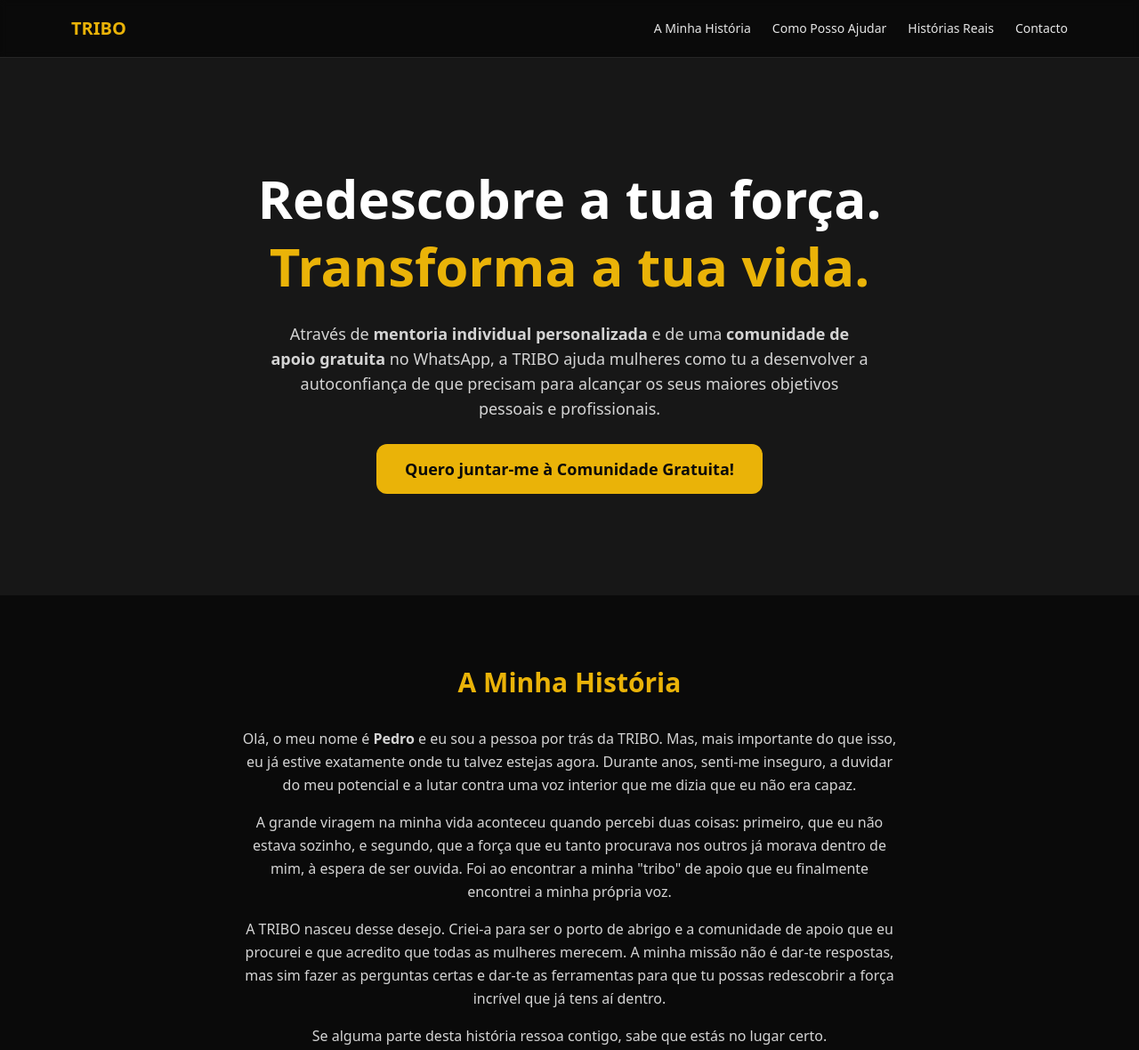
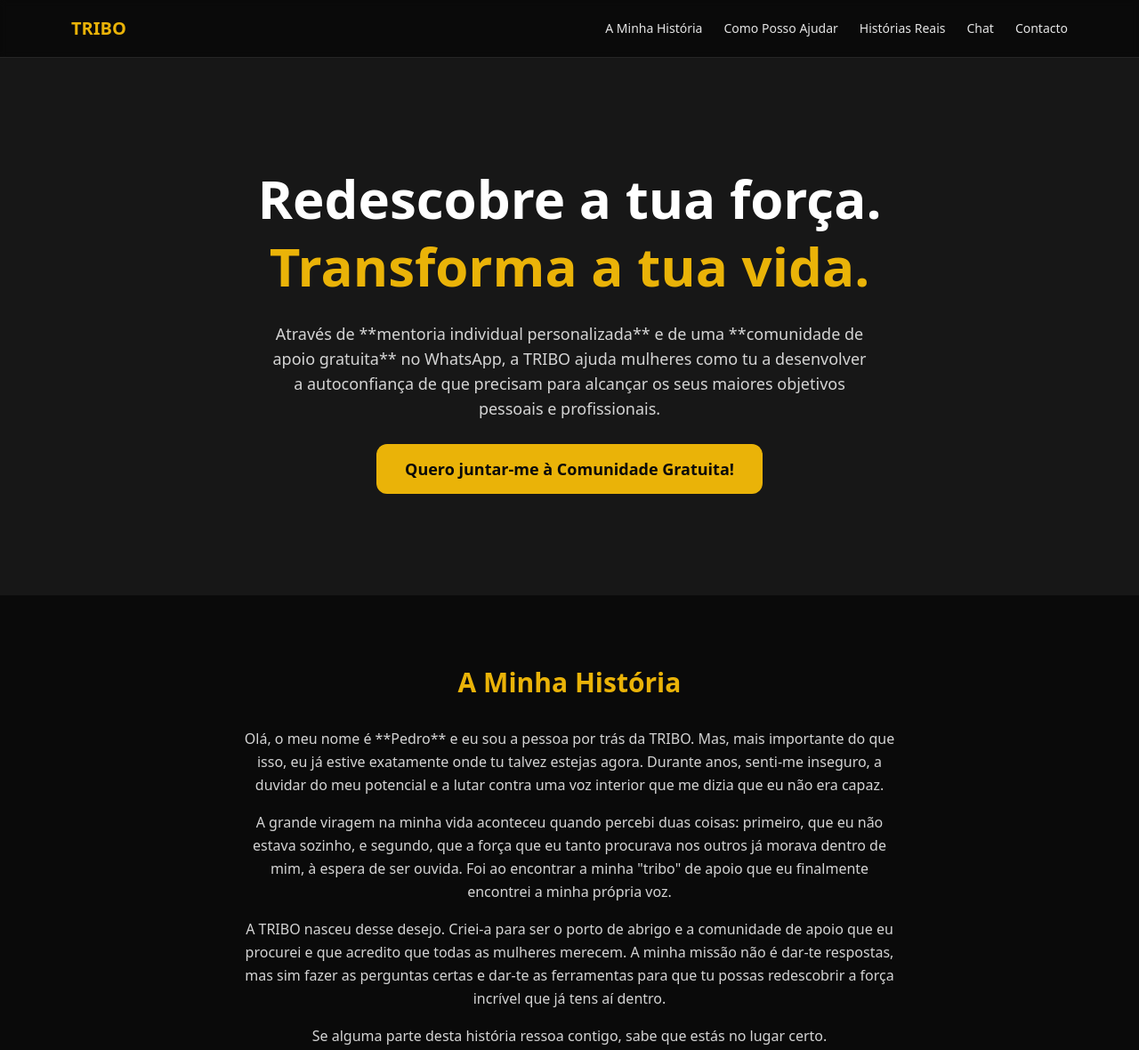
Before and after one commit to vennunta-coder/pedrotribo.github.io, a plain HTML site: page index.html in a window 1280 px wide. Shown: the top 1180 px of the page at 89% size. Drawn offline with nearby package versions, Linux system fonts and the light colour scheme.

Commit message:
Update index.html

```diff
--- a/index.html
+++ b/index.html
@@ -22,6 +22,7 @@
         <a href="#sobre" class="hover:text-yellow-400 transition">A Minha História</a>
         <a href="#servicos" class="hover:text-yellow-400 transition">Como Posso Ajudar</a>
         <a href="#testemunhos" class="hover:text-yellow-400 transition">Histórias Reais</a>
+        <a href="#chat" class="hover:text-yellow-400 transition">Chat</a>
         <a href="#contacto" class="hover:text-yellow-400 transition">Contacto</a>
       </div>
     </div>
@@ -33,7 +34,7 @@
     <h1 class="text-4xl md:text-6xl font-bold text-white mb-4">Redescobre a tua força.</h1>
     <h2 class="text-4xl md:text-6xl font-bold text-yellow-500 mb-8">Transforma a tua vida.</h2>
     <p class="text-lg text-neutral-300 max-w-2xl mx-auto mb-10">
-      Através de <strong>mentoria individual personalizada</strong> e de uma <strong>comunidade de apoio gratuita</strong> no WhatsApp, a TRIBO ajuda mulheres como tu a desenvolver a autoconfiança de que precisam para alcançar os seus maiores objetivos pessoais e profissionais.
+      Através de **mentoria individual personalizada** e de uma **comunidade de apoio gratuita** no WhatsApp, a TRIBO ajuda mulheres como tu a desenvolver a autoconfiança de que precisam para alcançar os seus maiores objetivos pessoais e profissionais.
     </p>
     <a href="https://wa.me/351967111975?text=Olá%2C+Pedro!+Gostaria+de+entrar+na+comunidade+gratuita+da+TRIBO." target="_blank"
        class="px-8 py-4 rounded-xl bg-yellow-500 text-neutral-950 font-semibold hover:bg-yellow-400 transition text-lg">
@@ -49,7 +50,7 @@
       <h2 class="text-3xl font-bold text-yellow-500 mb-8">A Minha História</h2>
       <div class="text-neutral-300 leading-relaxed space-y-4">
         <p>
-          Olá, o meu nome é <strong>Pedro</strong> e eu sou a pessoa por trás da TRIBO. Mas, mais importante do que isso, eu já estive exatamente onde tu talvez estejas agora. Durante anos, senti-me inseguro, a duvidar do meu potencial e a lutar contra uma voz interior que me dizia que eu não era capaz.
+          Olá, o meu nome é **Pedro** e eu sou a pessoa por trás da TRIBO. Mas, mais importante do que isso, eu já estive exatamente onde tu talvez estejas agora. Durante anos, senti-me inseguro, a duvidar do meu potencial e a lutar contra uma voz interior que me dizia que eu não era capaz.
         </p>
         <p>
           A grande viragem na minha vida aconteceu quando percebi duas coisas: primeiro, que eu não estava sozinho, e segundo, que a força que eu tanto procurava nos outros já morava dentro de mim, à espera de ser ouvida. Foi ao encontrar a minha "tribo" de apoio que eu finalmente encontrei a minha própria voz.
@@ -72,7 +73,7 @@
         <div class="p-8 rounded-2xl border border-neutral-800 bg-neutral-950 text-left">
           <h3 class="text-2xl font-bold text-yellow-400 mb-4">A Nossa Comunidade Gratuita: O Primeiro Passo</h3>
           <p class="text-neutral-300 mb-6">
-            Sei que dar o primeiro passo pode ser a parte mais difícil. Por isso, criei um espaço seguro e totalmente gratuito para começarmos esta jornada. A nossa <strong>Comunidade TRIBO</strong> é um grupo no WhatsApp onde mulheres se apoiam, partilham vitórias e celebram cada progresso, juntas. É o lugar perfeito para sentir que não estás sozinha.
+            Sei que dar o primeiro passo pode ser a parte mais difícil. Por isso, criei um espaço seguro e totalmente gratuito para começarmos esta jornada. A nossa **Comunidade TRIBO** é um grupo no WhatsApp onde mulheres se apoiam, partilham vitórias e celebram cada progresso, juntas. É o lugar perfeito para sentir que não estás sozinha.
           </p>
           <a href="https://wa.me/351967111975?text=Olá%2C+Pedro!+Gostaria+de+entrar+na+comunidade+gratuita+da+TRIBO." target="_blank"
              class="inline-block px-6 py-3 rounded-xl bg-yellow-500 text-neutral-950 font-semibold hover:bg-yellow-400 transition">
```
